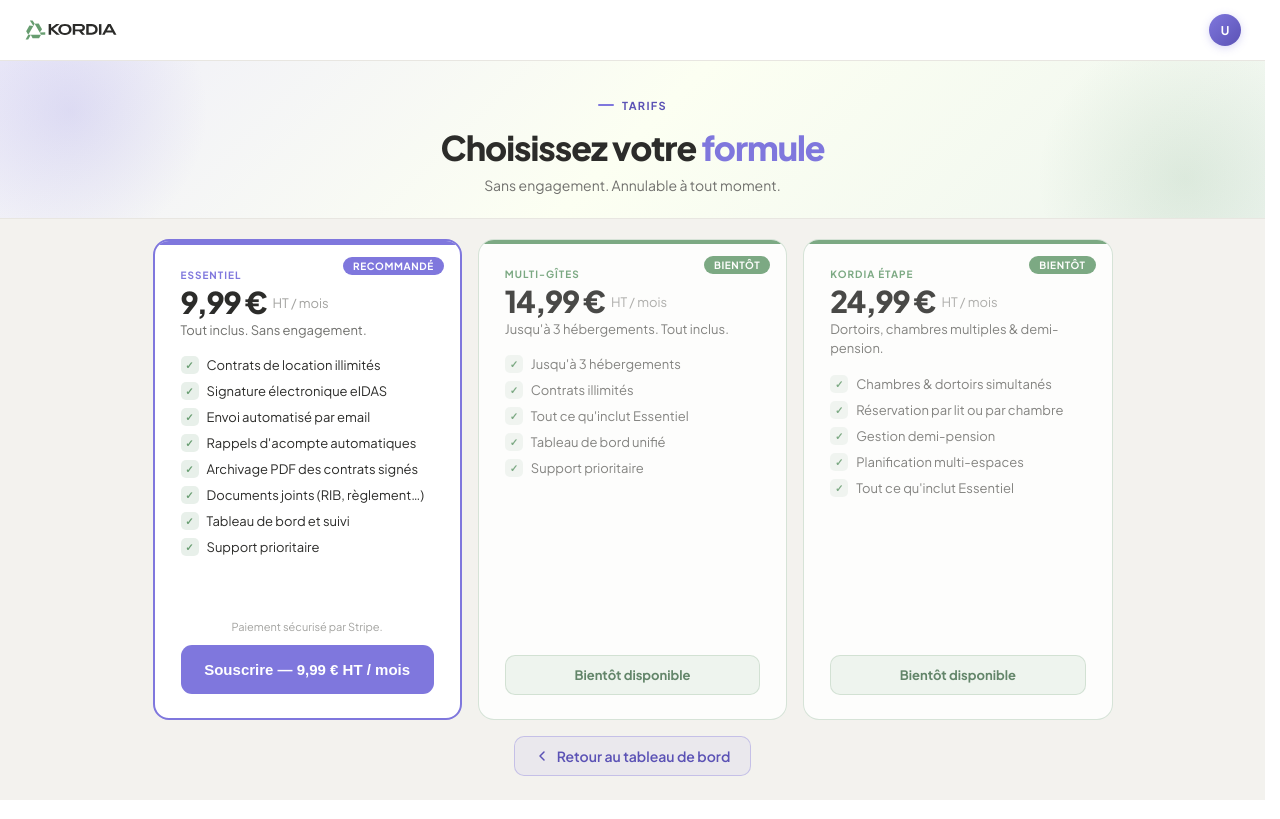
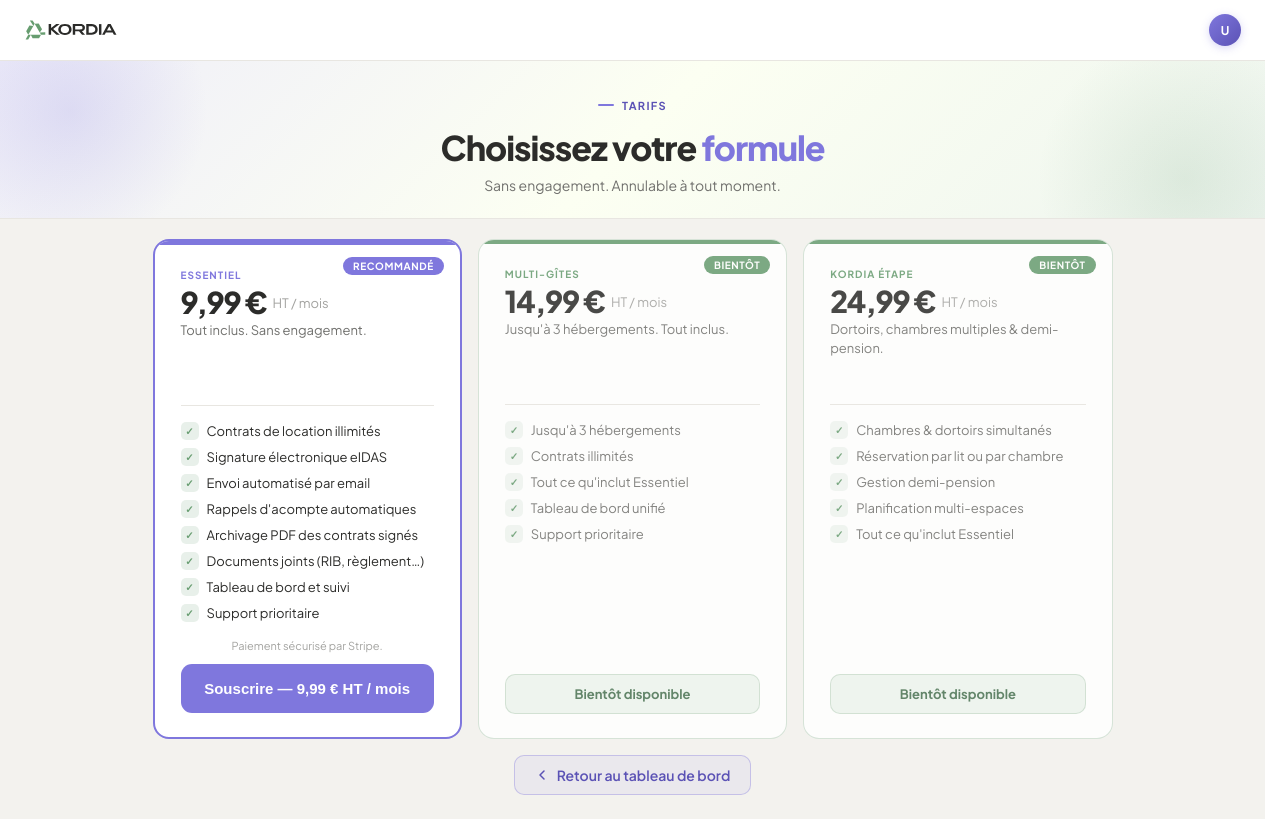
Before and after one commit to lancelotautomotion/auto-contract, a Next.js app: page /upgrade in a window 1280 px wide. Built offline with nearby package versions, Linux system fonts and the light colour scheme; no server answers.

Commit message:
fix(upgrade): séparateurs alignés horizontalement dans les cards
- Bloc prix enveloppé dans .upgrade-card-top (min-height 120px)
- hr.upgrade-card-divider après chaque bloc prix
- Séparateurs alignés sur la même ligne horizontale

https://claude.ai/code/session_017Rr1eDgH2gMnfLox6f8HYt

```diff
--- a/src/app/upgrade/page.tsx
+++ b/src/app/upgrade/page.tsx
@@ -125,14 +125,17 @@ export default async function UpgradePage({ searchParams }: { searchParams: Prom
               Recommandé
             </div>
             <div style={{ padding: '24px 26px 24px', display: 'flex', flexDirection: 'column', flex: 1 }}>
+              <div className="upgrade-card-top">
                 <p style={{ fontSize: '10px', fontWeight: 700, textTransform: 'uppercase', letterSpacing: '.1em', color: '#7F77DD', margin: '0 0 6px' }}>Essentiel</p>
                 <div style={{ display: 'flex', alignItems: 'flex-end', gap: '6px', marginBottom: '4px' }}>
                   <span style={{ fontSize: '30px', fontWeight: 800, color: '#2C2C2A', letterSpacing: '-0.04em', lineHeight: 1 }}>9,99 €</span>
                   <span style={{ fontSize: '13px', color: '#A3A3A0', paddingBottom: '6px' }}>HT / mois</span>
                 </div>
-              <p style={{ fontSize: '13px', color: '#71716E', margin: '0 0 16px', lineHeight: 1.5 }}>
+                <p style={{ fontSize: '13px', color: '#71716E', margin: 0, lineHeight: 1.5 }}>
                   Tout inclus. Sans engagement.
                 </p>
+              </div>
+              <hr className="upgrade-card-divider" />
               <ul style={{ listStyle: 'none', padding: 0, margin: '0 0 16px', display: 'flex', flexDirection: 'column', gap: '8px', flex: 1 }}>
                 {essentialFeatures.map(f => (
                   <li key={f} style={{ display: 'flex', alignItems: 'center', gap: '8px', fontSize: '13px', color: '#2C2C2A' }}>
@@ -155,14 +158,17 @@ export default async function UpgradePage({ searchParams }: { searchParams: Prom
               Bientôt
             </div>
             <div style={{ padding: '24px 26px 24px', display: 'flex', flexDirection: 'column', flex: 1 }}>
+              <div className="upgrade-card-top">
                 <p style={{ fontSize: '10px', fontWeight: 700, textTransform: 'uppercase', letterSpacing: '.1em', color: '#689D71', margin: '0 0 6px' }}>Multi-gîtes</p>
                 <div style={{ display: 'flex', alignItems: 'flex-end', gap: '6px', marginBottom: '4px' }}>
                   <span style={{ fontSize: '30px', fontWeight: 800, color: '#2C2C2A', letterSpacing: '-0.04em', lineHeight: 1 }}>14,99 €</span>
                   <span style={{ fontSize: '13px', color: '#A3A3A0', paddingBottom: '6px' }}>HT / mois</span>
                 </div>
-              <p style={{ fontSize: '13px', color: '#71716E', margin: '0 0 16px', lineHeight: 1.5 }}>
+                <p style={{ fontSize: '13px', color: '#71716E', margin: 0, lineHeight: 1.5 }}>
                   Jusqu&apos;à 3 hébergements. Tout inclus.
                 </p>
+              </div>
+              <hr className="upgrade-card-divider" />
               <ul style={{ listStyle: 'none', padding: 0, margin: '0 0 16px', display: 'flex', flexDirection: 'column', gap: '8px', flex: 1 }}>
                 {["Jusqu'à 3 hébergements", 'Contrats illimités', "Tout ce qu'inclut Essentiel", 'Tableau de bord unifié', 'Support prioritaire'].map(f => (
                   <li key={f} style={{ display: 'flex', alignItems: 'center', gap: '8px', fontSize: '13px', color: '#71716E' }}>
@@ -184,14 +190,17 @@ export default async function UpgradePage({ searchParams }: { searchParams: Prom
               Bientôt
             </div>
             <div style={{ padding: '24px 26px 24px', display: 'flex', flexDirection: 'column', flex: 1 }}>
+              <div className="upgrade-card-top">
                 <p style={{ fontSize: '10px', fontWeight: 700, textTransform: 'uppercase', letterSpacing: '.1em', color: '#689D71', margin: '0 0 6px' }}>Kordia Étape</p>
                 <div style={{ display: 'flex', alignItems: 'flex-end', gap: '6px', marginBottom: '4px' }}>
                   <span style={{ fontSize: '30px', fontWeight: 800, color: '#2C2C2A', letterSpacing: '-0.04em', lineHeight: 1 }}>24,99 €</span>
                   <span style={{ fontSize: '13px', color: '#A3A3A0', paddingBottom: '6px' }}>HT / mois</span>
                 </div>
-              <p style={{ fontSize: '13px', color: '#71716E', margin: '0 0 16px', lineHeight: 1.5 }}>
+                <p style={{ fontSize: '13px', color: '#71716E', margin: 0, lineHeight: 1.5 }}>
                   Dortoirs, chambres multiples &amp; demi-pension.
                 </p>
+              </div>
+              <hr className="upgrade-card-divider" />
               <ul style={{ listStyle: 'none', padding: 0, margin: '0 0 16px', display: 'flex', flexDirection: 'column', gap: '8px', flex: 1 }}>
                 {['Chambres & dortoirs simultanés', 'Réservation par lit ou par chambre', 'Gestion demi-pension', 'Planification multi-espaces', "Tout ce qu'inclut Essentiel"].map(f => (
                   <li key={f} style={{ display: 'flex', alignItems: 'center', gap: '8px', fontSize: '13px', color: '#71716E' }}>
--- a/src/styles/upgrade.css
+++ b/src/styles/upgrade.css
@@ -55,6 +55,18 @@
   flex-direction: column;
 }
 
+.upgrade-card-top {
+  min-height: 120px;
+  display: flex;
+  flex-direction: column;
+  justify-content: flex-start;
+}
+
+.upgrade-card-divider {
+  border: none;
+  border-top: 1px solid #E8E6E1;
+  margin: 16px 0;
+}
 
 @media (max-width: 640px) {
   .upgrade-main {
```
Lines whose indentation alone changed are shown as unchanged.
